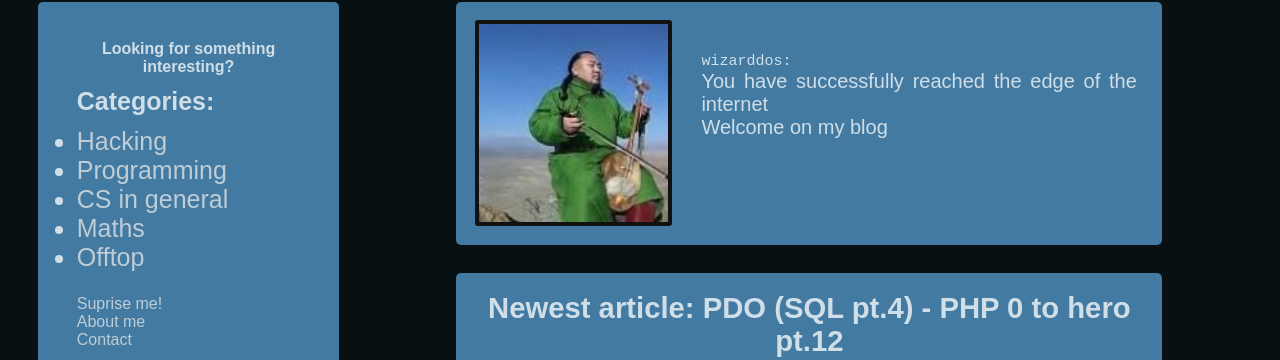
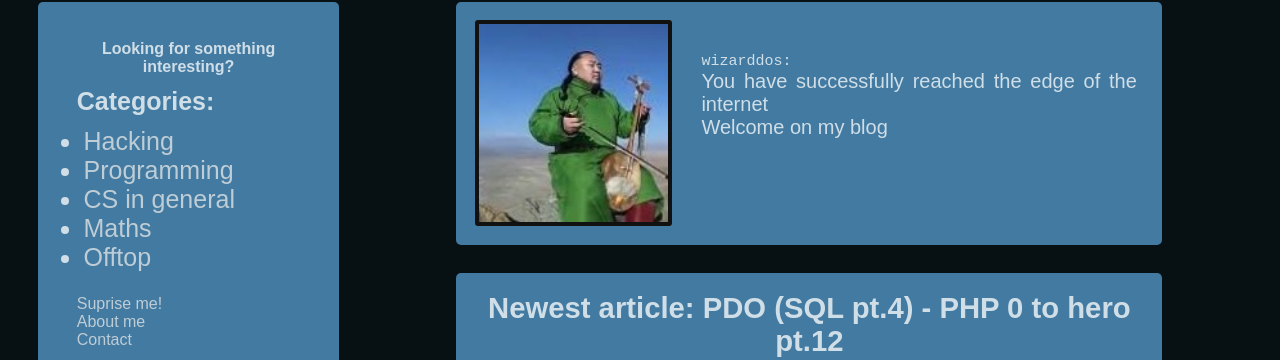
Before and after one commit to wizarddos/blog, a Jekyll site: the page built from index.html, in a window 1280 px wide. Shown: the part 133-493 px from the top of the page. Built offline with Jekyll 4.4.1, drawn with Linux system fonts in a browser that asks for light colours.

Commit message:
Upgraded website layout

```diff
--- a/assets/css/article.css
+++ b/assets/css/article.css
@@ -22,6 +22,10 @@
     white-space: pre;
 }
 
+.article ol,ul{
+    margin-left: 3%;
+}
+
 .centered{
     text-align: center;
     margin-bottom: 2%;
--- a/assets/css/sidenav.css
+++ b/assets/css/sidenav.css
@@ -4,6 +4,10 @@
     padding: 3%;
     margin-left: 3%;
     visibility: visible;
+
+    position: sticky;
+    top: 15%;
+    left: 3%;
 }
 .sidenav-header{
     font-size: medium;
```
